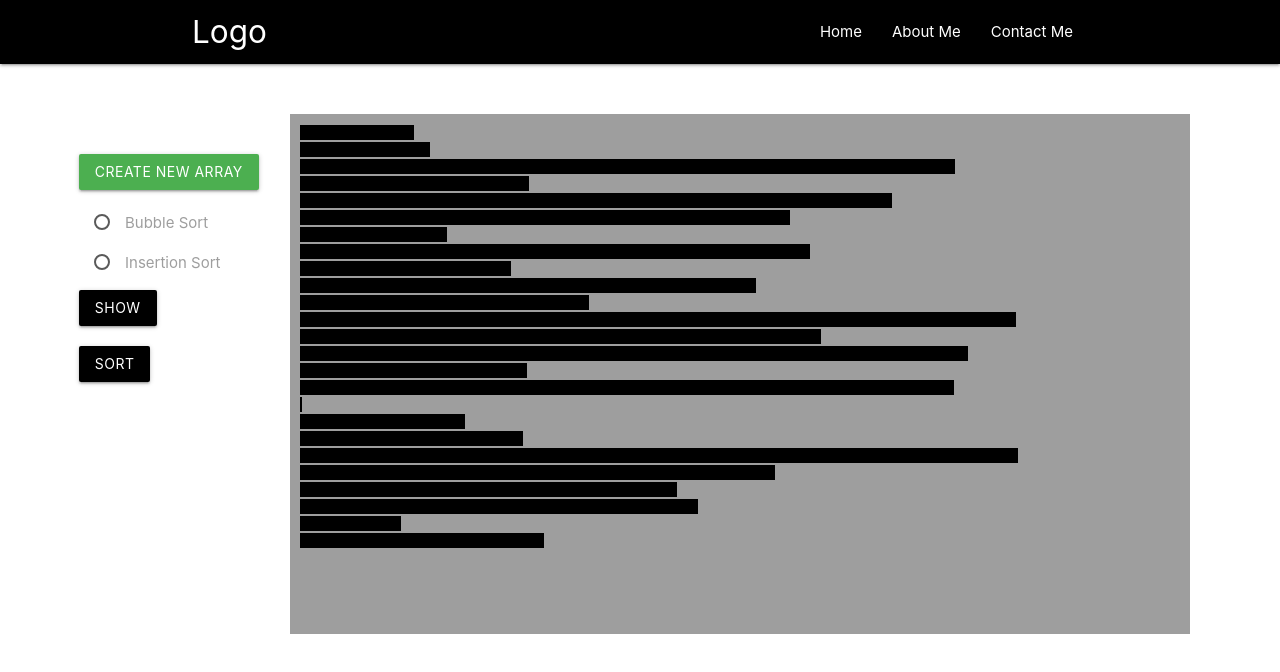
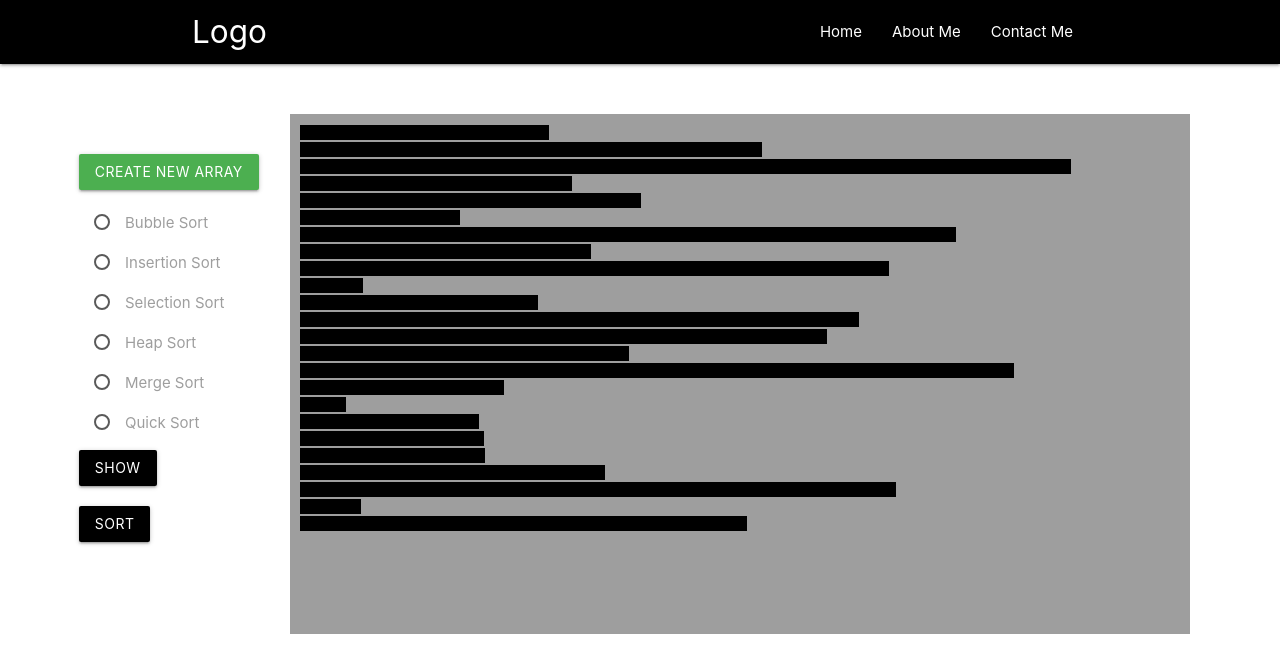
Before and after one commit to theashishmaurya/sorting, a React (Create React App) app: page / in a window 1280 px wide. Shown: the top 672 px of the page. Built offline with nearby package versions, Linux system fonts and the light colour scheme.

Commit message:
Algos updated

```diff
--- /dev/null
+++ b/src/Components/Algorithms/helper.js
@@ -0,0 +1,36 @@
+//Helper file for Algorithms
+
+export const Merge = (array, mid, l, h) => {
+  let i, j;
+  i = l;
+  j = mid + 1;
+  let temp = [];
+  while (i < mid + 1 && j < h) {
+    if (array[i] < array[j]) {
+      temp.push(array[i]);
+      i++;
+    } else {
+      temp.push(array[j]);
+      j++;
+    }
+  }
+  for (; i < mid + 1; i++) {
+    temp.push(array[i]);
+  }
+  for (; j < h; j++) {
+    temp.push(array[j]);
+  }
+  for (let i = 0; i < temp.length; i++) {
+    array[i] = temp[i];
+  }
+};
+
+// Tester Code
+const mergeAlgoTester = () => {
+  const array = [10, 35, 3, 5, 34, 93, 40];
+  const mid = array.length / 2;
+  const low = 0;
+  const high = array.length;
+  const result = Merge(array, mid, low, high);
+  console.log(result);
+};
--- a/src/Components/Algorithms/sortingAlgos.js
+++ b/src/Components/Algorithms/sortingAlgos.js
@@ -1,4 +1,5 @@
 import React from "react";
+import { Merge } from "./helper";
 
 export const BubbleSort = (array, setSteps) => {
   let funarray = new Array();
@@ -50,16 +51,32 @@ export const SelectionSort = (array, setSteps) => {
       }
     }
     [funarray[i], funarray[k]] = [funarray[k], funarray[i]];
-
     temp.push(funarray.slice());
   }
   setSteps(temp);
 };
 export const HeapSort = () => {};
-export const MergeSort = (array, setSteps, low, high) => {
+// Merge sort Iterative version version
+export const MergeSort = (array, setSteps) => {
   let funarray = new Array();
   funarray = [...array];
   let temp = [];
   setSteps([]);
+  let p, i, low, mid, high;
+  for (p = 2; p <= funarray.length; p = p * 2) {
+    for (i = 0; i < i + p - 1; i = i + p) {
+      low = i;
+      high = i + p - 1;
+      mid = Math.floor((low + high) / 2);
+      Merge(funarray, mid, low, high);
+      temp.push(funarray.slice());
+    }
+  }
+  if (p / 2 < funarray.length) {
+    Merge(funarray, mid, low, high);
+    temp.push(funarray.slice());
+  }
+
+  setSteps(temp);
 };
 export const QuickSort = () => {};
--- a/src/Components/NewData.js
+++ b/src/Components/NewData.js
@@ -1,13 +1,38 @@
-import React from 'react'
+import React from "react";
 
-const createArray = () =>{
-    let array = []
-        let i = 0;
-        while (i <25){
-          let number =  Math.random()*100;
-            array.push(number);
-            i++;
-        }
-         return array;
-}
+const createArray = () => {
+  let array = [
+    31.112856462814776,
+    57.75209603304715,
+    96.43700315369588,
+    34.00837013547678,
+    42.57353307254418,
+    20.03100816942839,
+    82.04594011137394,
+    36.33070296204374,
+    73.5833796063842,
+    7.837861641202726,
+    29.72750973963346,
+    69.93152642996772,
+    65.86225245890564,
+    41.11141905053983,
+    89.25709499374437,
+    25.533061538371882,
+    5.768328748375595,
+    22.318938900270314,
+    23.046483222720383,
+    23.06757765855354,
+    38.11695232417007,
+    74.54151100949474,
+    7.589277313087129,
+    55.89780473849749,
+  ];
+  // let i = 0;
+  // while (i < 25) {
+  //   let number = Math.random() * 100;
+  //   array.push(number);
+  //   i++;
+  // }
+  return array;
+};
 export default createArray;
--- a/src/Components/cont.js
+++ b/src/Components/cont.js
@@ -1,87 +1,97 @@
-import React, {useState } from 'react'
-import createArray from './NewData';
-import { BubbleSort, InsertionSort } from './sortingAlgos';
-
+import React, { useState } from "react";
+import createArray from "./NewData";
+import {
+  BubbleSort,
+  InsertionSort,
+  SelectionSort,
+  HeapSort,
+  MergeSort,
+  QuickSort,
+} from "./Algorithms/sortingAlgos";
 
 //style = {{margin : '50px', minWidth : '1200px' , minHeight : '500px'}
-const Container = ()=>{
-    const [arr , setArray] = useState(createArray())
-    const [steps , setSteps] = useState([]);
-    const [selectedAlgorithm , setSelectedAlgorithm] = useState ();
-    const [isSorted , setIsSorted] = useState (false);
+const Container = () => {
+  const [arr, setArray] = useState(createArray());
+  const [steps, setSteps] = useState([]);
+  const [selectedAlgorithm, setSelectedAlgorithm] = useState();
+  const [isSorted, setIsSorted] = useState(false);
+  const color = [0];
 
   const algorithms = {
-        BubbleSort ,
-        InsertionSort ,
-    }
+    BubbleSort,
+    InsertionSort,
+    SelectionSort,
+    HeapSort,
+    MergeSort,
+    QuickSort,
+  };
 
-
-   const handleCreateNewData = ()=>{
+  const handleCreateNewData = () => {
     let newarr = createArray();
-        setArray ([]);
+    setArray([]);
 
     setArray([...newarr]);
-        setSteps ([]);
+    setSteps([]);
 
-            if ( algorithms[selectedAlgorithm] !== undefined){
-                algorithms[selectedAlgorithm](newarr ,setSteps);
+    if (algorithms[selectedAlgorithm] !== undefined) {
+      algorithms[selectedAlgorithm](newarr, setSteps);
     }
+    if (isSorted) {
+      setIsSorted(false);
+    }
+    console.log(arr);
+  };
 
-        }
-
-
-    const handleOnchange = (e) =>{
+  const handleOnchange = (e) => {
     console.log(e.target.value);
     setSelectedAlgorithm(e.target.value);
-        algorithms[e.target.value](arr,setSteps)
+    algorithms[e.target.value](arr, setSteps);
+  };
 
-
-}
-
-   const setTimeoutfun = ()=>{
+  const setTimeoutfun = () => {
     //    let steps = steps;
-    if(isSorted === false){
-        let i = 0 ;
-       while (i < steps.length){
-           let current = i ;
+    if (isSorted === false) {
+      let i = 0;
+      while (i < steps.length) {
+        let current = i;
         setTimeout(() => {
           setArray(steps[current]);
+        }, 400 * i);
+        i++;
+      }
+      setIsSorted(true);
+    } else {
+      alert("Already sorted");
+    }
+  };
+  const handleShowData = () => {
+    console.log(steps);
+  };
 
-           }, 200 * i);
-           i++;
-
-       }
-       setIsSorted(true)
-
-
-    }
-    else {
-        alert("Already sorted")
-    }
-
-
-
-   }
-   const handleShowData = () =>{
-       console.log(steps)
-
-   }
-
-    return(
-
-        <div className="container "  style = {{margin : '50px ', minWidth : '1200px' , minHeight : '500px'}}>
-        <div className="row">
-            <div className="col s2 " style = {{margin : '20px' , padding : '20px'}}>
-                <div className="row" ><a class="waves-effect waves-light btn green" onClick = {handleCreateNewData}>Create New Array</a></div>
-               <form action="#" >
+  return (
+    <div
+      className='container '
+      style={{ margin: "50px ", minWidth: "1200px", minHeight: "500px" }}
+    >
+      <div className='row'>
+        <div className='col s2 ' style={{ margin: "20px", padding: "20px" }}>
+          <div className='row'>
+            <a
+              class='waves-effect waves-light btn green'
+              onClick={handleCreateNewData}
+            >
+              Create New Array
+            </a>
+          </div>
+          <form action='#'>
             <p>
               <label>
-                        <input className = "with-gap" name="group1"
-                        type="radio"
-                        value = "BubbleSort"
-                        onChange = {handleOnchange}
-
-
+                <input
+                  className='with-gap'
+                  name='group1'
+                  type='radio'
+                  value='BubbleSort'
+                  onChange={handleOnchange}
                 />
 
                 <span>Bubble Sort</span>
@@ -89,43 +99,101 @@ const Container = ()=>{
             </p>
             <p>
               <label>
-                        <input className = "with-gap" name="group1"
-                        type="radio"
-                        value = "InsertionSort"
-                        onChange = {handleOnchange}
-
+                <input
+                  className='with-gap'
+                  name='group1'
+                  type='radio'
+                  value='InsertionSort'
+                  onChange={handleOnchange}
                 />
                 <span>Insertion Sort</span>
               </label>
             </p>
+            <p>
+              <label>
+                <input
+                  className='with-gap'
+                  name='group1'
+                  type='radio'
+                  value='SelectionSort'
+                  onChange={handleOnchange}
+                />
+                <span>Selection Sort</span>
+              </label>
+            </p>
+            <p>
+              <label>
+                <input
+                  className='with-gap'
+                  name='group1'
+                  type='radio'
+                  value='HeapSort'
+                  onChange={handleOnchange}
+                />
+                <span>Heap Sort</span>
+              </label>
+            </p>{" "}
+            <p>
+              <label>
+                <input
+                  className='with-gap'
+                  name='group1'
+                  type='radio'
+                  value='MergeSort'
+                  onChange={handleOnchange}
+                />
+                <span>Merge Sort</span>
+              </label>
+            </p>{" "}
+            <p>
+              <label>
+                <input
+                  className='with-gap'
+                  name='group1'
+                  type='radio'
+                  value='QuickSort'
+                  onChange={handleOnchange}
+                />
+                <span>Quick Sort</span>
+              </label>
+            </p>
           </form>
-                <div className="row"><a class="waves-effect waves-light btn black" onClick= {handleShowData}>show</a></div>
-                <div className="row"><a class="waves-effect waves-light btn black" onClick= {setTimeoutfun}>Sort</a></div>
-
-
+          <div className='row'>
+            <a
+              class='waves-effect waves-light btn black'
+              onClick={handleShowData}
+            >
+              show
+            </a>
           </div>
-            <div className="col s9 grey" style = {{padding : '10px'}}>
-                <div style = {{minWidth : '1000px' , minHeight : '500px'}}>
-                   {arr.map((val , index)=>(
-
-
-                       <div key = {index}>
-                       <div style = {{height : '1px'}}></div>
-                        <div className="bar black" style = {{height : '15px' , width : val*8}}> </div>
-                        <div style = {{height : '1px'}}></div>
+          <div className='row'>
+            <a
+              class='waves-effect waves-light btn black'
+              onClick={setTimeoutfun}
+            >
+              Sort
+            </a>
           </div>
-
-                   )
-                   )
-
-
-                   }
-
+        </div>
+        <div className='col s9 grey' style={{ padding: "10px" }}>
+          <div style={{ minWidth: "1000px", minHeight: "500px" }}>
+            {arr.map((val, index) => (
+              <div key={index}>
+                <div style={{ height: "1px" }}></div>
+                <div
+                  className='bar black'
+                  style={{ height: "15px", width: val * 8 }}
+                >
+                  {" "}
+                </div>
+                <div style={{ height: "1px" }}></div>
+              </div>
+            ))}
           </div>
         </div>
       </div>
     </div>
-    )
-}
+  );
+};
 
-export default Container ;
+export default Container;
--- a/src/Components/sortingAlgos.js
+++ /dev/null
@@ -1,37 +0,0 @@
-import React from "react";
-
-export const BubbleSort = (array, setSteps) => {
-  let funarray = new Array();
-  funarray = [...array];
-  let temp = [];
-  setSteps([]);
-  for (let i = 0; i < funarray.length - 1; i++) {
-    for (let j = 0; j < funarray.length - 1; j++) {
-      if (funarray[j] > funarray[j + 1]) {
-        [funarray[j], funarray[j + 1]] = [funarray[j + 1], funarray[j]];
-        temp.push(funarray.slice());
-      }
-    }
-  }
-  console.log("qorking");
-  console.log(temp);
-  setSteps(temp);
-
-  return funarray;
-};
-
-export const InsertionSort = (array, setSteps) => {
-  let funarray = [...array];
-  let temp = [];
-  for (let i = 1; i < funarray.length() - 1; i++) {
-    let j = i - 1;
-    let x = funarray[i];
-    while (j > -1 && funarray[j] < x) {
-      funarray[j + 1] = funarray[j];
-    }
-  }
-};
-export const SelectionSorrt = () => {};
-export const HeapSort = () => {};
-export const MergeSort = () => {};
-export const QuickSort = () => {};
```
Also changed, not shown: src/Components/Algorithms/tempCodeRunnerFile.js (added, +32 -0 lines), 1 other file (tests, documents, lock files or other folders). Lines whose indentation alone changed are shown as unchanged.
